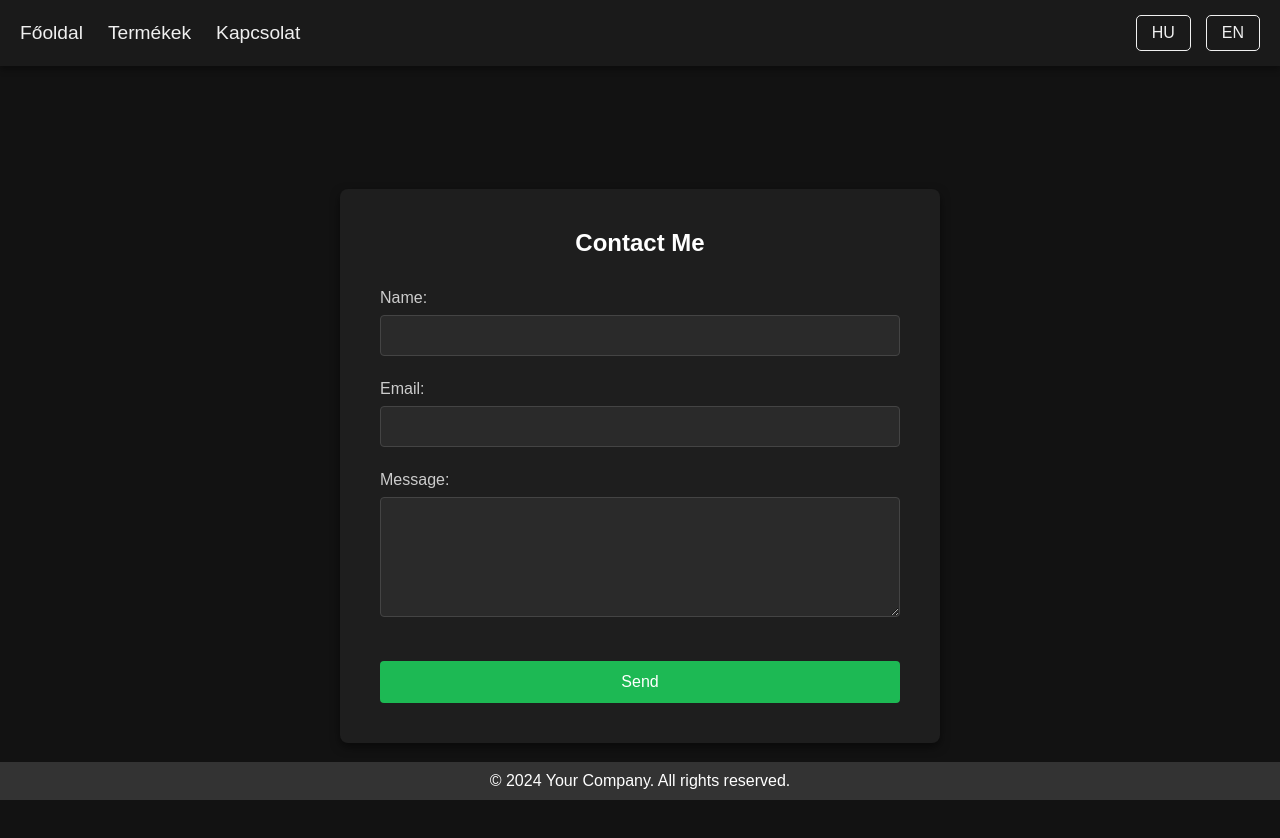
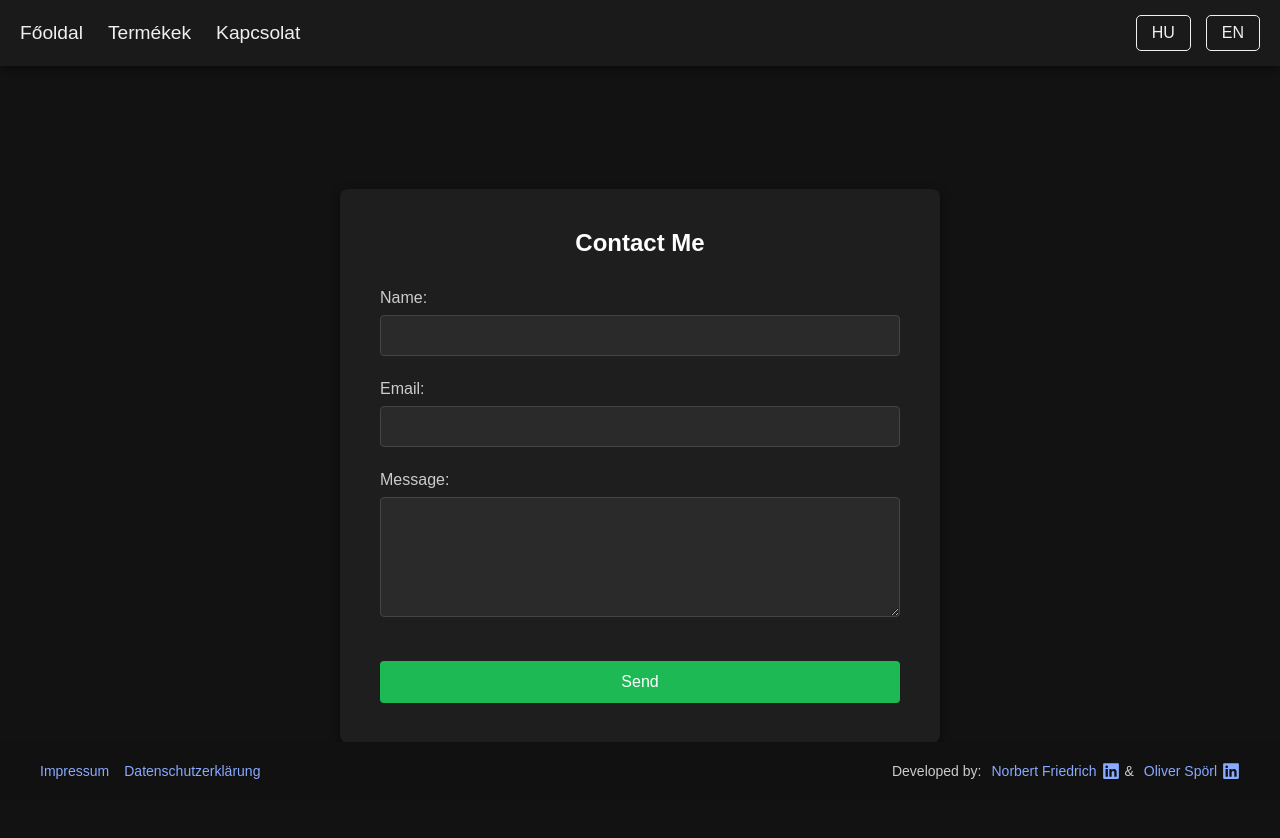
Before and after one commit to indie-projects/project-ungar, a React (Vite) app: page /contact in a window 1280 px wide. Shown: the top 838 px of the page. Built offline with nearby package versions, Linux system fonts and the light colour scheme.

Commit message:
basic footer add

```diff
--- a/package.json
+++ b/package.json
@@ -15,6 +15,7 @@
     "latest": "^0.2.0",
     "react": "^18.2.0",
     "react-dom": "^18.2.0",
+    "react-icons": "^5.3.0",
     "react-router-dom": "^6.26.0",
     "styled-components": "^6.1.12"
   },
--- a/src/components/Footer.jsx
+++ b/src/components/Footer.jsx
@@ -1,20 +1,116 @@
 import React from "react";
 import styled from "styled-components";
+import { FaLinkedin } from "react-icons/fa";
 
+// Footer Container Styling
 const FooterContainer = styled.footer`
   position: fixed;
   bottom: 0;
   width: 100%;
-  background-color: #333;
-  color: white;
-  text-align: center;
-  padding: 10px 0;
+  background-color: #111;
+  color: #ccc;
+  display: flex;
+  justify-content: space-between;
+  align-items: center;
+  padding: 20px 40px;
+  font-size: 14px;
+  z-index: 1000;
+
+  @media (max-width: 768px) {
+    flex-direction: column;
+    text-align: center;
+    padding: 20px;
+  }
+`;
+
+// Footer Links Styling
+const FooterLinks = styled.div`
+  display: flex;
+  gap: 15px;
+  a {
+    color: #8aaaff;
+    text-decoration: none;
+    transition: color 0.3s ease;
+  }
+  a:hover {
+    color: #ffffff;
+  }
+
+  @media (max-width: 768px) {
+    margin-top: 10px;
+  }
+`;
+
+// Developer Credits Styling
+const DeveloperCredits = styled.div`
+  display: flex;
+  align-items: center;
+  gap: 5px;
+  span {
+    margin-right: 5px;
+  }
+  a {
+    display: flex;
+    align-items: center;
+    color: #8aaaff;
+    text-decoration: none;
+    transition: color 0.3s ease;
+  }
+  a:hover {
+    color: #ffffff;
+  }
+
+  @media (max-width: 768px) {
+    justify-content: center;
+    margin-bottom: 10px;
+  }
+`;
+
+// LinkedIn Icon Styling
+const LinkedInIcon = styled(FaLinkedin)`
+  margin-left: 5px;
+  color: #8aaaff;
+  transition: transform 0.3s ease;
+  &:hover {
+    transform: scale(1.1);
+    color: #ffffff;
+  }
 `;
 
 const Footer = () => {
   return (
     <FooterContainer>
-      <p>© 2024 Your Company. All rights reserved.</p>
+      {/* Footer Links */}
+      <FooterLinks>
+        <a href="/impressum" target="_blank" rel="noopener noreferrer">
+          Impressum
+        </a>
+        <a href="/dsvgo" target="_blank" rel="noopener noreferrer">
+          Datenschutzerklärung
+        </a>
+      </FooterLinks>
+
+      {/* Developer Credits */}
+      <DeveloperCredits>
+        <span>Developed by:</span>
+        <a
+          href="https://github.com/Bratpfanne92"
+          target="_blank"
+          rel="noopener noreferrer"
+        >
+          Norbert Friedrich
+          <LinkedInIcon size={18} />
+        </a>
+        <span>&</span>
+        <a
+          href="https://github.com/Oliverwebdev"
+          target="_blank"
+          rel="noopener noreferrer"
+        >
+          Oliver Spörl
+          <LinkedInIcon size={18} />
+        </a>
+      </DeveloperCredits>
     </FooterContainer>
   );
 };
```
Also changed, not shown: 1 other file (tests, documents, lock files or other folders).
